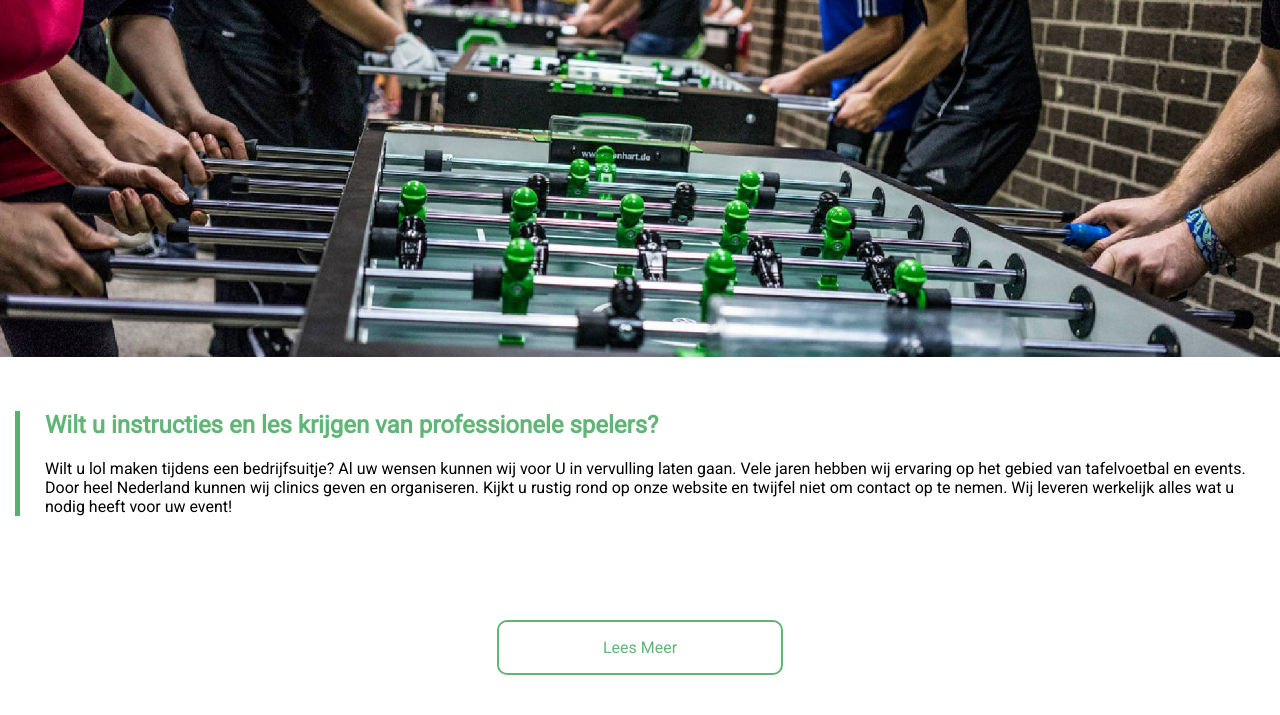
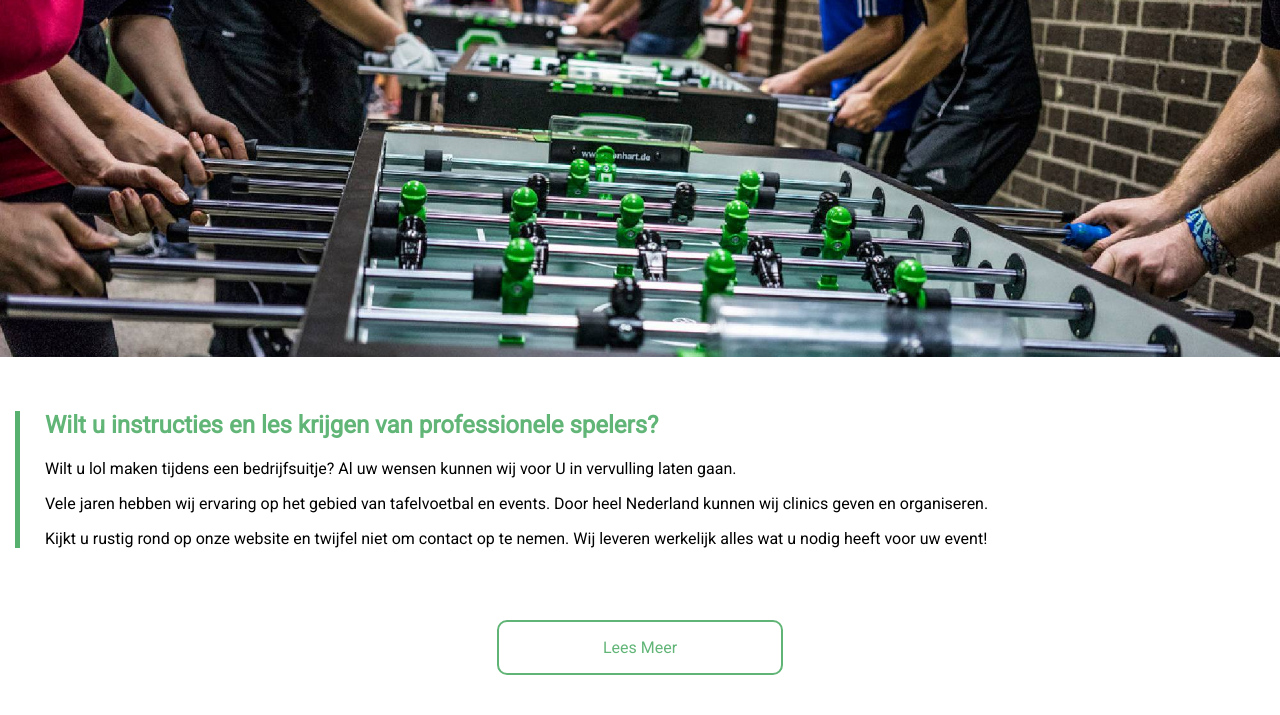
Before and after one commit to MaibHassin/tafelvoetbalclinics, a plain HTML site: page index.html in a window 1280 px wide. Shown: the part 85-800 px from the top of the page. Drawn offline with Linux system fonts and the light colour scheme.

Commit message:
fixed home text paragraphs and read more button positioning

```diff
--- a/css/style.css
+++ b/css/style.css
@@ -195,7 +195,7 @@ nav a:hover {
 #home .learn-more-container {
     width: 100%;
     display: flex;
-    margin-top: 6.5em;
+    margin-top: 4.5em;
 }
 
 #home .learn-more-button {
--- a/index.html
+++ b/index.html
@@ -47,10 +47,12 @@
             <article>
                 <h2 class="home-title">Wilt u instructies en les krijgen van professionele spelers?</h2>
                 <p class="home-text">Wilt u lol maken tijdens een bedrijfsuitje? Al uw wensen kunnen wij voor U in
-                    vervulling laten gaan.
+                    vervulling laten gaan.</p>
+                <p class="home-text">
                     Vele jaren hebben wij ervaring op het gebied van tafelvoetbal en events. Door heel Nederland kunnen
-                    wij clinics geven en organiseren.
-                    Kijkt u rustig rond op onze website en twijfel niet om contact op te nemen. Wij leveren werkelijk
+                    wij clinics geven en organiseren.</p>
+                <p class="home-text">Kijkt u rustig rond op onze website en twijfel niet om contact op te nemen. Wij
+                    leveren werkelijk
                     alles wat u nodig heeft voor uw event!</p>
             </article>
             <div class="learn-more-container">
@@ -62,7 +64,12 @@
             <h2 class="section-heading">WIE ZIJN WIJ</h2>
             <article>
                 <h3 class="article-heading">Wij zijn twee liefhebbers van de sport tafelvoetbal.</h3>
-                <p class="article-text">Inmiddels hebben we geparticipeerd bij vele toernooien zowel in als buiten Nederland. Dit zijn toernooien met officiële regels, rankings en spelers. Naast het spelen van grote toernooien willen wij graag meer halen uit onze passie. Al meer dan 10 jaar organiseren wij middels andere wegen toernooien, bedrijfsfeesten en andere gerelateerde events. Met al deze ervaring en kennis zijn wij goed op de hoogte over de zaken die er nodig zijn om u een zeer geslaagde dag te laten beleven. Wij hopen op zeer korte termijn deze passie met u te kunnen beleven. Tot snel!</p>
+                <p class="article-text">Inmiddels hebben we geparticipeerd bij vele toernooien zowel in als buiten
+                    Nederland. Dit zijn toernooien met officiële regels, rankings en spelers. Naast het spelen van grote
+                    toernooien willen wij graag meer halen uit onze passie. Al meer dan 10 jaar organiseren wij middels
+                    andere wegen toernooien, bedrijfsfeesten en andere gerelateerde events. Met al deze ervaring en
+                    kennis zijn wij goed op de hoogte over de zaken die er nodig zijn om u een zeer geslaagde dag te
+                    laten beleven. Wij hopen op zeer korte termijn deze passie met u te kunnen beleven. Tot snel!</p>
             </article>
         </section>
     </main>
```
